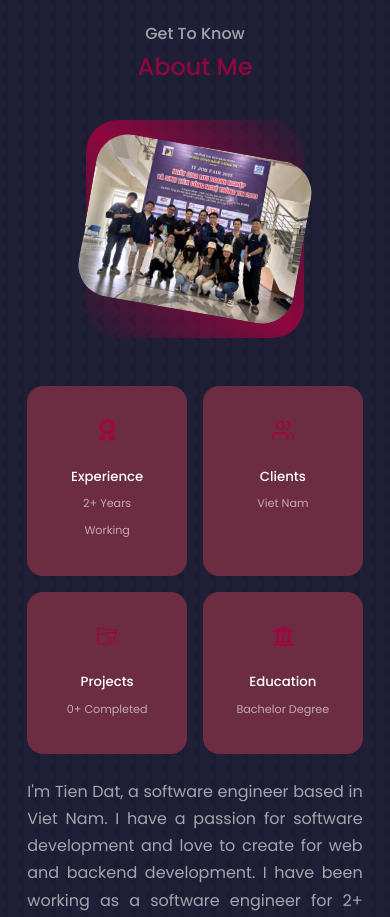
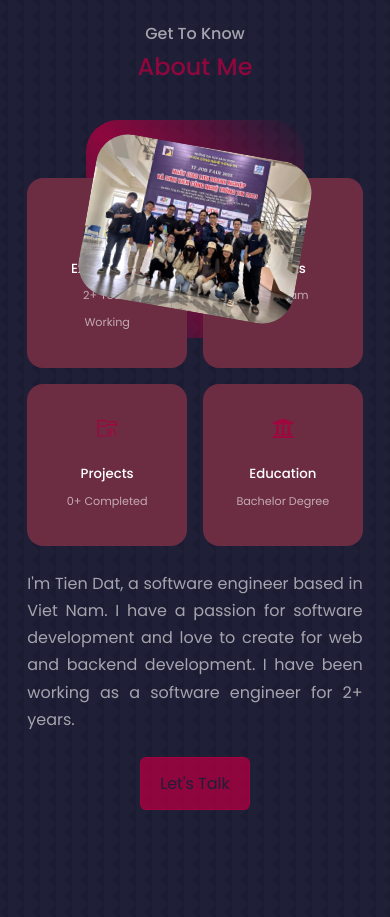
Before and after one commit to taed13/my-portfolio, a React (Create React App) app: page / in a window 390 px wide. Shown: the part 920-1837 px from the top of the page. Built offline with nearby package versions, Linux system fonts and the light colour scheme; no server answers.

Commit message:
done upto about

```diff
--- a/src/components/about/about.css
+++ b/src/components/about/about.css
@@ -96,7 +96,7 @@
 @media screen and (max-width: 600px) {
   .about__me {
     width: 65%;
-    margin: 0 auto 3rem;
+    margin: 0 auto -10rem;
   }
 
   .about__cards {
```
